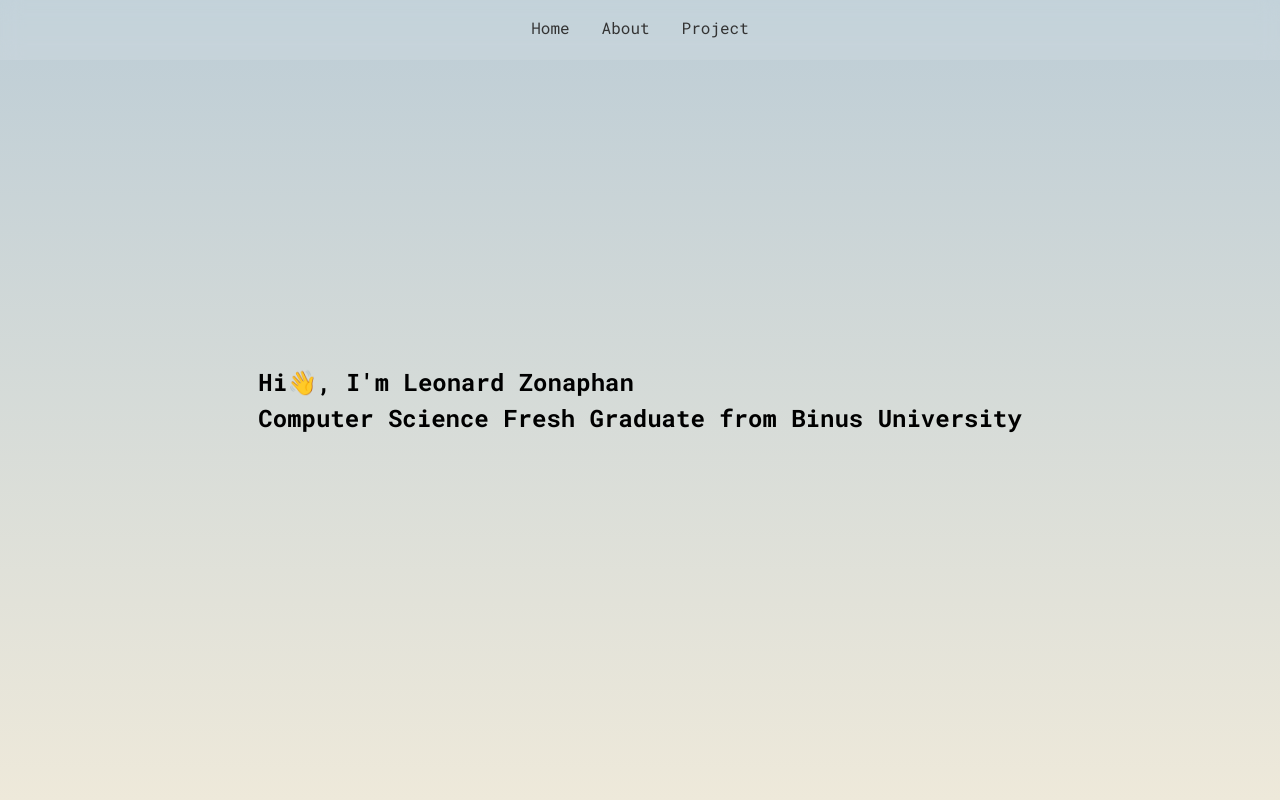
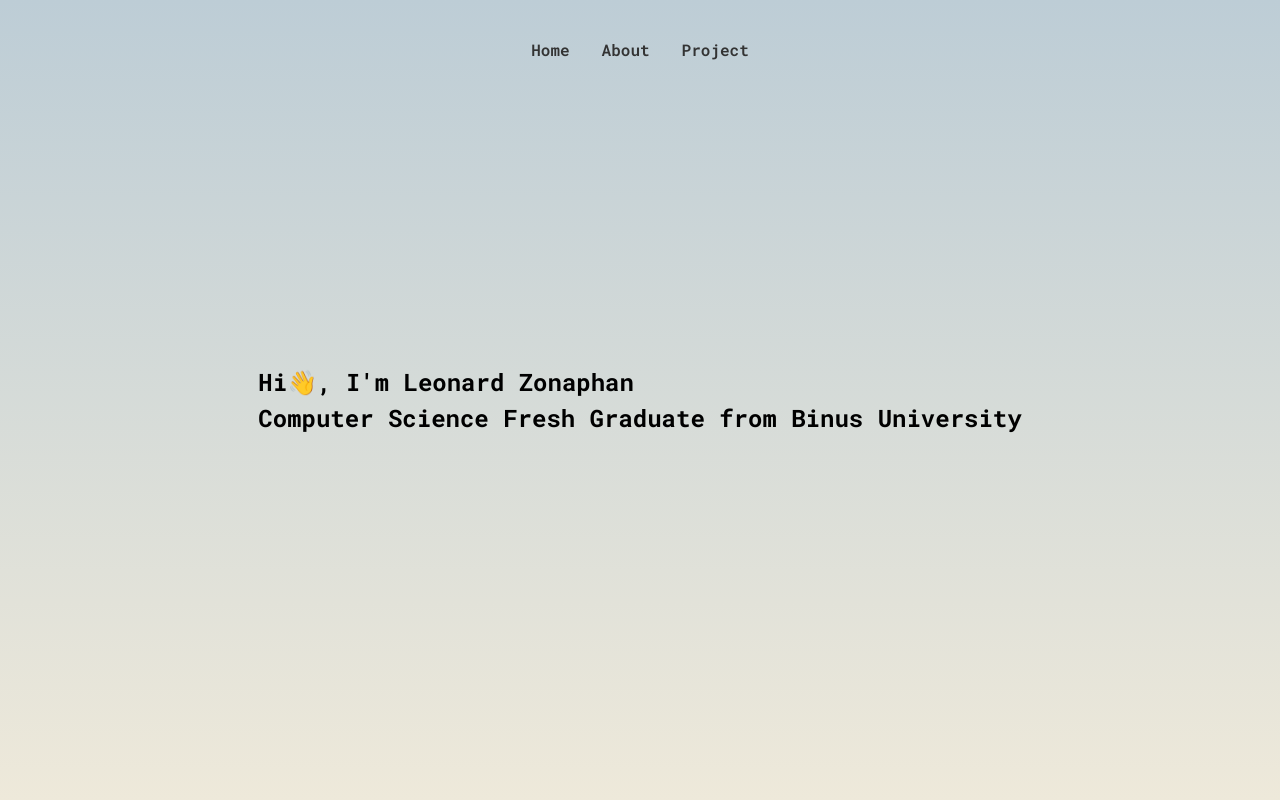
Before and after one commit to Lezonn/personal-site, a Vue app: page / in a window 1280 px wide. Shown: the top 800 px of the page. Built offline with nearby package versions, Linux system fonts and the light colour scheme.

Commit message:
update navbar to floating when scrolled down

```diff
--- a/src/components/NavigationBar.vue
+++ b/src/components/NavigationBar.vue
@@ -1,18 +1,42 @@
+<script setup>
+import { ref, onMounted, onUnmounted } from 'vue'
+
+const isNavbarFloating = ref(false)
+
+function onScroll() {
+  isNavbarFloating.value = window.scrollY > 0
+}
+
+onMounted(() => {
+  window.addEventListener('scroll', onScroll)
+})
+
+onUnmounted(() => {
+  window.removeEventListener('scroll', onScroll)
+})
+</script>
+
 <template>
-  <nav class="d-flex justify-center w-100 position-fixed">
-    <a href="#home">Home</a>
-    <a href="#about">About</a>
-    <a href="#project">Project</a>
-  </nav>
+  <div class="d-flex justify-center">
+    <nav :class="{ 'navbar-floating': isNavbarFloating }">
+      <a href="#home">Home</a>
+      <a href="#about">About</a>
+      <a href="#project">Project</a>
+    </nav>
+  </div>
 </template>
 
 <style lang="scss" scoped>
 @import '@/assets/styles/variables';
 
 nav {
-  background: rgba(255, 255, 255, 0.1);
-  backdrop-filter: blur(10px);
+  border-radius: 50px;
+  display: flex;
+  align-items: center;
+  position: fixed;
   height: 60px;
+  margin-top: 20px;
+  transition: all 0.3s ease-out;
   z-index: 1000;
 
   a {
@@ -21,6 +45,7 @@ nav {
     position: relative;
     margin: 8px;
     padding: 8px;
+    font-weight: 600;
 
     &::after {
       content: '';
@@ -29,7 +54,7 @@ nav {
       bottom: 5px;
       width: 100%;
       height: 2px;
-      background: rgba(255, 255, 255, 0.5);
+      background: rgba(0, 0, 0, 0.5);
       transform: scaleX(0);
       transition: transform 0.3s ease;
       transform-origin: right;
@@ -41,4 +66,11 @@ nav {
     }
   }
 }
+
+.navbar-floating {
+  padding: 0 10px;
+  background: rgba(255, 255, 255, 0.5);
+  backdrop-filter: blur(10px);
+  box-shadow: 0 4px 6px rgba(0, 0, 0, 0.1);
+}
 </style>
```
